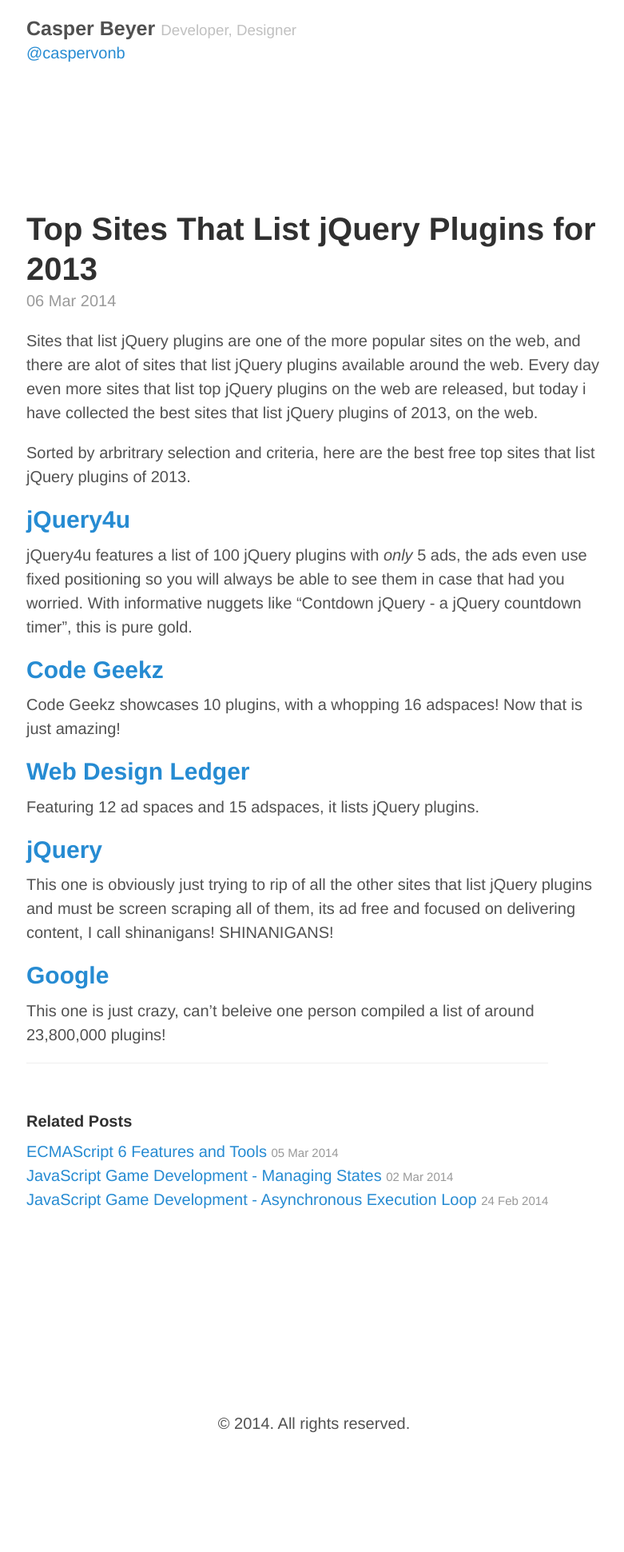
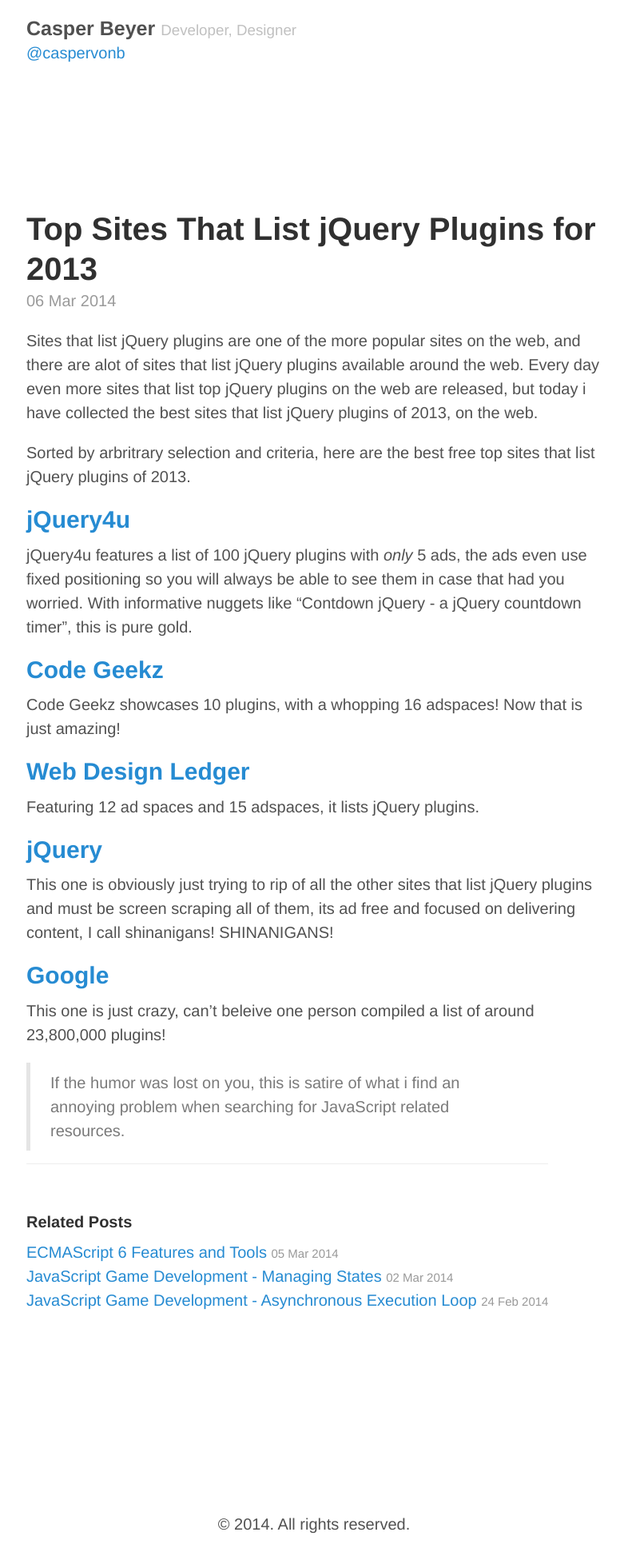
Before and after one commit to caspervonb/__caspervonb.github.io, a Jekyll site: the page built from _posts/2014-03-06-top-sites-that-list-jquery-plugins-2013.md, in a window 1280 px wide. Shown: the whole page at 80% size, without its empty margins (247-1028 px from the left). Built offline with Jekyll 4.4.1, drawn with Linux system fonts in a browser that asks for light colours; Markdown is read by kramdown in place of the engine named in the settings; before the commit the page ends 1815 px from its top, so only the background shows below that.

Commit message:
Updated 2014-03-06-top-sites-that-list-jquery-plugins-2013.md

```diff
--- a/_posts/2014-03-06-top-sites-that-list-jquery-plugins-2013.md
+++ b/_posts/2014-03-06-top-sites-that-list-jquery-plugins-2013.md
@@ -24,3 +24,5 @@
 
 ## [Google](https://www.google.com.ph/?q=jQuery+Plugin)
 This one is just crazy, can't beleive one person compiled a list of around 23,800,000 plugins!
+
+> If the humor was lost on you, this is satire of what i find an annoying problem when searching for JavaScript related resources.
```
